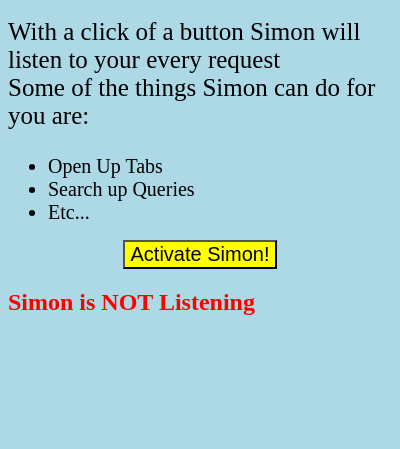
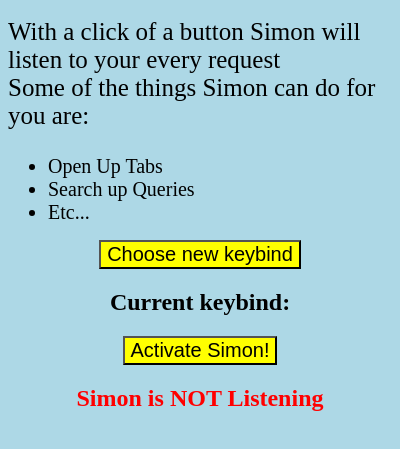
Before and after one commit to T4R1N/madhacks-2025, a browser extension: page popup/popup.html in a window 400 px wide. Both pictures are taken after a click on the button "Activate Simon!". Shown: the part 121-570 px from the top of the page. Drawn offline with Linux system fonts and the light colour scheme.

Commit message:
wip simon button

```diff
--- a/popup/popup.html
+++ b/popup/popup.html
@@ -15,9 +15,13 @@
             <li>Etc...</li>
         </ul>
         <div style="text-align: center;">
-            <button id="toggleButton" aria-pressed = "false" onclick="ButtonClicked()">Activate Simon!</button>
+            <button id="keybindListener" aria-pressed = "false" >Choose new keybind</button>
+            <h2 id = "keybindIndicator" style="color: black;">Current keybind: </h2>
         </div>
-        <h2 id = "indicator" style="color: red;">Simon is NOT Listening</h2>
+        <div style="text-align: center;">
+            <button id="toggleListenButton" aria-pressed = "false">Activate Simon!</button>
+            <h2 id = "indicator" style="color: red;">Simon is NOT Listening</h2>
+        </div>
 
     </body>
 </html>
--- a/popup/popup.js
+++ b/popup/popup.js
@@ -1,9 +1,12 @@
+
 document.addEventListener("DOMContentLoaded", (e) => {
-    console.log("Loaded")
+    chrome.storage.local.set({ listening: false });
+    console.log("Loaded");
     document.getElementById('keybindListener').addEventListener('click', (e) => {
         console.log("Listening for user input");
         document.addEventListener('keydown', setNewSimonButton);
     });
+    document.getElementById('toggleListenButton').addEventListener('click', listenButtonClicked);
 })
 
 
@@ -20,8 +23,33 @@ function setNewSimonButton(e) {
     });
 
     document.removeEventListener('keydown', setNewSimonButton);
-}
+};
 
-function ButtonClicked() {
+function toggleListening() {
+    chrome.storage.local.get('listening', function (result) {
+        console.log(result.listening);
+        const currentValue = result.listening;
+        const newValue = !currentValue; // Toggle the value
+        console.log(newValue);
+        // Set the new boolean value
+        chrome.storage.local.set({ listening: newValue });
+        return newValue;
+    });
+};
 
+
+async function listenButtonClicked() {
+    let button = document.getElementById('toggleListenButton');
+    let indication = document.getElementById('indicator');
+    let isListening = await toggleListening();
+    console.log(isListening);
+    if (isListening == 'true') {
+        button.setAttribute('aria-pressed', 'false');
+        indication.textContent= "Simon IS Listening";
+        indication.style.color = "green";
+    } else {
+        button.setAttribute('aria-pressed', 'true');
+        indication.textContent= "Simon is NOT Listening";
+        indication.style.color = "red";
+    }
 };
```
Also changed, not shown: listen_utilities.js (added, +16 -0 lines), main.js (line endings or trailing spaces).
